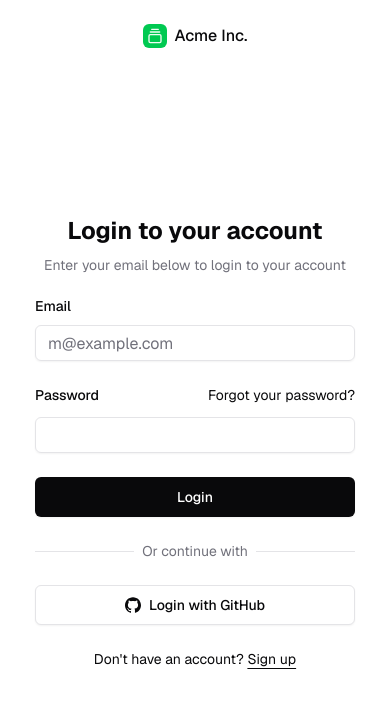
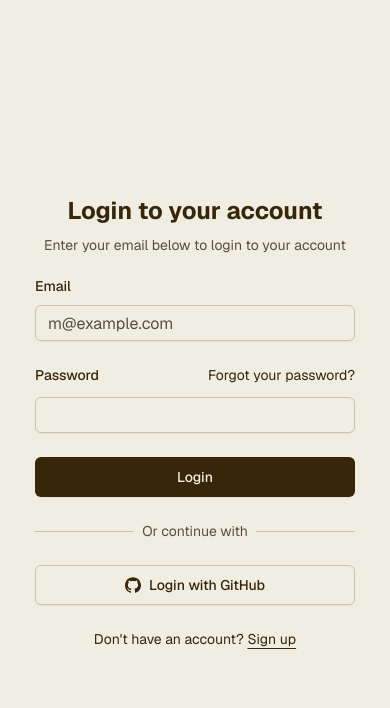
Before and after one commit to somewonderfulguy/war-data, a Next.js app: page /login in a window 390 px wide. Shown: the top 708 px of the page. Built offline with nearby package versions, Linux system fonts and the light colour scheme.

Commit message:
new color schema

```diff
--- a/src/app/layout.tsx
+++ b/src/app/layout.tsx
@@ -6,7 +6,7 @@ import { Geist } from 'next/font/google'
 export const metadata: Metadata = {
   title: 'Create T3 App',
   description: 'Generated by create-t3-app',
-  icons: [{ rel: 'icon', url: '/favicon.ico' }]
+  icons: [{ rel: 'icon', url: '/favicon.svg' }]
 }
 
 const geist = Geist({
--- a/src/app/login/page.tsx
+++ b/src/app/login/page.tsx
@@ -1,23 +1,11 @@
-import { GalleryVerticalEnd } from 'lucide-react'
-
 import { LoginForm } from '~/components/shadcn/login-form'
 
 export default function LoginPage() {
   return (
     <div className="grid min-h-svh lg:grid-cols-2">
-      <div className="flex flex-col gap-4 p-6 md:p-10">
-        <div className="flex justify-center gap-2 md:justify-start">
-          <a href="#" className="flex items-center gap-2 font-medium">
-            <div className="bg-primary text-primary-foreground flex size-6 items-center justify-center rounded-md">
-              <GalleryVerticalEnd className="size-4" />
-            </div>
-            Acme Inc.
-          </a>
-        </div>
-        <div className="flex flex-1 items-center justify-center">
-          <div className="w-full max-w-xs">
-            <LoginForm />
-          </div>
+      <div className="flex flex-1 items-center justify-center">
+        <div className="w-full max-w-xs">
+          <LoginForm />
         </div>
       </div>
       <div className="bg-muted relative hidden lg:block">
--- a/src/components/shadcn/button.tsx
+++ b/src/components/shadcn/button.tsx
@@ -1,6 +1,7 @@
-import * as React from 'react'
+import { Children, cloneElement, isValidElement, type ReactNode, type ReactElement } from 'react'
 import { Slot } from '@radix-ui/react-slot'
 import { cva, type VariantProps } from 'class-variance-authority'
+import { Loader2 } from 'lucide-react'
 
 import { cn } from '~/utils'
 
@@ -32,24 +33,74 @@ const buttonVariants = cva(
   }
 )
 
+type ChildWithClassName = {
+  className?: string
+  children?: ReactNode
+}
+
 function Button({
   className,
   variant,
   size,
+  children,
+  loading = false,
   asChild = false,
   ...props
 }: React.ComponentProps<'button'> &
   VariantProps<typeof buttonVariants> & {
+    loading?: boolean
     asChild?: boolean
   }) {
   const Comp = asChild ? Slot : 'button'
 
+  const sharedProps = {
+    ...props,
+    'data-slot': 'button',
+    className: cn(buttonVariants({ variant, size, className })),
+    disabled: loading || props.disabled
+  }
+
+  // Custom logic for loading state & working with asChild
+  const isDefault = variant === 'default' || variant === undefined
+  const isDefaultLoading = isDefault && loading
+  if (asChild) {
+    const onlyChild = Children.only(children)
+    if (isValidElement(onlyChild)) {
+      const onlyChildElement = onlyChild as ReactElement<ChildWithClassName>
+
+      const newChildren = cloneElement(onlyChildElement, {
+        disabled: loading,
+        className: [className, onlyChildElement.props.className].filter(Boolean).join(' '),
+        ...props,
+        children: (
+          <>
+            {isDefaultLoading && <Loader2 className="animate-spin" />}
+            {onlyChildElement.props.children}
+          </>
+        )
+      })
+
+      return (
+        <Comp
+          {...sharedProps}
+          className={cn(
+            sharedProps.className,
+            sharedProps.disabled && 'pointer-events-none cursor-default opacity-50'
+          )}
+        >
+          {newChildren}
+        </Comp>
+      )
+    }
+
+    throw new Error('Button with asChild must have a single valid React element child.')
+  }
+
   return (
-    <Comp
-      data-slot="button"
-      className={cn(buttonVariants({ variant, size, className }))}
-      {...props}
-    />
+    <Comp {...sharedProps}>
+      {isDefaultLoading && <Loader2 className="animate-spin" />}
+      {children}
+    </Comp>
   )
 }
 
--- a/src/styles/globals.css
+++ b/src/styles/globals.css
@@ -45,87 +45,98 @@
   --color-sidebar-accent-foreground: var(--sidebar-accent-foreground);
   --color-sidebar-border: var(--sidebar-border);
   --color-sidebar-ring: var(--sidebar-ring);
-
-  /* Custom vars */
-  --color-khaki-dark: var(--khaki-02);
-  --color-khaki-light: var(--khaki-01);
 }
 
 :root {
   --radius: 0.5rem;
-  --background: oklch(1 0 0);
-  --foreground: oklch(0.141 0.005 285.823);
-  --card: oklch(1 0 0);
-  --card-foreground: oklch(0.141 0.005 285.823);
-  --popover: oklch(1 0 0);
-  --popover-foreground: oklch(0.141 0.005 285.823);
-  --primary: oklch(0.723 0.219 149.579);
-  --primary-foreground: oklch(0.982 0.018 155.826);
-  --secondary: oklch(0.967 0.001 286.375);
-  --secondary-foreground: oklch(0.21 0.006 285.885);
-  --muted: oklch(0.967 0.001 286.375);
-  --muted-foreground: oklch(0.552 0.016 285.938);
-  --accent: oklch(0.967 0.001 286.375);
-  --accent-foreground: oklch(0.21 0.006 285.885);
-  --destructive: oklch(0.577 0.245 27.325);
-  --border: oklch(0.92 0.004 286.32);
-  --input: oklch(0.92 0.004 286.32);
-  --ring: oklch(0.723 0.219 149.579);
-  --chart-1: oklch(0.646 0.222 41.116);
-  --chart-2: oklch(0.6 0.118 184.704);
-  --chart-3: oklch(0.398 0.07 227.392);
-  --chart-4: oklch(0.828 0.189 84.429);
-  --chart-5: oklch(0.769 0.188 70.08);
-  --sidebar: oklch(0.985 0 0);
-  --sidebar-foreground: oklch(0.141 0.005 285.823);
-  --sidebar-primary: oklch(0.723 0.219 149.579);
-  --sidebar-primary-foreground: oklch(0.982 0.018 155.826);
-  --sidebar-accent: oklch(0.967 0.001 286.375);
-  --sidebar-accent-foreground: oklch(0.21 0.006 285.885);
-  --sidebar-border: oklch(0.92 0.004 286.32);
-  --sidebar-ring: oklch(0.723 0.219 149.579);
 
-  /* Custom colors */
-  --khaki-02: oklch(0.22 0.01 56);
-  --khaki-01: oklch(0.22 0.01 56);
+  --background: oklch(0.945 0.014 94.71);
+  --foreground: oklch(0.285 0.05 76.8);
+
+  --card: oklch(0.965 0.028 93.2);
+  --card-foreground: oklch(0.31 0.06 76.8);
+
+  --popover: oklch(0.96 0.028 93.2);
+  --popover-foreground: oklch(0.31 0.06 76.8);
+
+  --primary: oklch(0.58 0.1 79.6);
+  --primary-foreground: oklch(0.96 0.035 94);
+
+  --secondary: oklch(0.84 0.05 100);
+  --secondary-foreground: oklch(0.34 0.06 80);
+
+  --muted: oklch(0.88 0.02 95);
+  --muted-foreground: oklch(0.43 0.03 80);
+
+  --accent: oklch(0.83 0.07 115);
+  --accent-foreground: oklch(0.36 0.06 80);
+
+  --destructive: oklch(0.55 0.19 25);
+  --destructive-foreground: oklch(0.96 0.035 94);
+
+  --border: oklch(0.82 0.03 80);
+  --input: oklch(0.82 0.03 80);
+  --ring: oklch(0.6 0.08 80);
+
+  --chart-1: oklch(0.61 0.12 75);
+  --chart-2: oklch(0.55 0.07 120);
+  --chart-3: oklch(0.73 0.07 65);
+  --chart-4: oklch(0.82 0.08 85);
+  --chart-5: oklch(0.48 0.07 65);
+
+  --sidebar: oklch(0.93 0.03 94);
+  --sidebar-foreground: oklch(0.285 0.05 76.8);
+  --sidebar-primary: oklch(0.58 0.1 79.6);
+  --sidebar-primary-foreground: oklch(0.96 0.035 94);
+  --sidebar-accent: oklch(0.83 0.07 115);
+  --sidebar-accent-foreground: oklch(0.36 0.06 80);
+  --sidebar-border: oklch(0.82 0.03 80);
+  --sidebar-ring: oklch(0.7 0.05 80);
 }
 
 .dark {
-  --background: oklch(0.141 0.005 285.823);
-  --foreground: oklch(0.985 0 0);
-  --card: oklch(0.21 0.006 285.885);
-  --card-foreground: oklch(0.985 0 0);
-  --popover: oklch(0.21 0.006 285.885);
-  --popover-foreground: oklch(0.985 0 0);
-  --primary: oklch(0.696 0.17 162.48);
-  --primary-foreground: oklch(0.393 0.095 152.535);
-  --secondary: oklch(0.274 0.006 286.033);
-  --secondary-foreground: oklch(0.985 0 0);
-  --muted: oklch(0.274 0.006 286.033);
-  --muted-foreground: oklch(0.705 0.015 286.067);
-  --accent: oklch(0.274 0.006 286.033);
-  --accent-foreground: oklch(0.985 0 0);
-  --destructive: oklch(0.704 0.191 22.216);
-  --border: oklch(1 0 0 / 10%);
-  --input: oklch(1 0 0 / 15%);
-  --ring: oklch(0.527 0.154 150.069);
-  --chart-1: oklch(0.488 0.243 264.376);
-  --chart-2: oklch(0.696 0.17 162.48);
-  --chart-3: oklch(0.769 0.188 70.08);
-  --chart-4: oklch(0.627 0.265 303.9);
-  --chart-5: oklch(0.645 0.246 16.439);
-  --sidebar: oklch(0.21 0.006 285.885);
-  --sidebar-foreground: oklch(0.985 0 0);
-  --sidebar-primary: oklch(0.696 0.17 162.48);
-  --sidebar-primary-foreground: oklch(0.393 0.095 152.535);
-  --sidebar-accent: oklch(0.274 0.006 286.033);
-  --sidebar-accent-foreground: oklch(0.985 0 0);
-  --sidebar-border: oklch(1 0 0 / 10%);
-  --sidebar-ring: oklch(0.527 0.154 150.069);
+  --background: hsl(90, 10%, 10%); /* deep green olive */
+  --foreground: hsl(45, 20%, 85%); /* soft light sand text */
 
-  /* Custom colors */
-  --khaki-02: oklch(0.22 0.01 56);
-  --khaki-01: oklch(0.22 0.01 56);
+  --card: hsl(90, 10%, 12%);
+  --card-foreground: hsl(45, 20%, 85%);
+
+  --popover: hsl(90, 10%, 12%);
+  --popover-foreground: hsl(45, 20%, 85%);
+
+  --primary: hsl(95, 25%, 50%); /* olive highlight */
+  --primary-foreground: hsl(90, 10%, 10%);
+
+  --secondary: hsl(90, 15%, 25%); /* deep olive shade */
+  --secondary-foreground: hsl(45, 20%, 85%);
+
+  --muted: hsl(90, 10%, 22%);
+  --muted-foreground: hsl(48, 10%, 65%);
+
+  --accent: hsl(100, 20%, 30%); /* cooler olive tone */
+  --accent-foreground: hsl(45, 20%, 85%);
+
+  --destructive: hsl(0, 65%, 45%);
+  --destructive-foreground: hsl(45, 20%, 85%);
+
+  --border: hsl(90, 10%, 30%);
+  --input: hsl(90, 10%, 30%);
+  --ring: hsl(95, 25%, 50%);
+
+  --chart-1: hsl(100, 25%, 40%);
+  --chart-2: hsl(80, 25%, 35%);
+  --chart-3: hsl(120, 20%, 45%);
+  --chart-4: hsl(105, 30%, 50%);
+  --chart-5: hsl(90, 20%, 35%);
+
+  --sidebar: hsl(90, 10%, 12%);
+  --sidebar-foreground: hsl(45, 20%, 85%);
+  --sidebar-primary: hsl(95, 25%, 50%);
+  --sidebar-primary-foreground: hsl(90, 10%, 10%);
+  --sidebar-accent: hsl(100, 20%, 30%);
+  --sidebar-accent-foreground: hsl(45, 20%, 85%);
+  --sidebar-border: hsl(90, 10%, 30%);
+  --sidebar-ring: hsl(100, 15%, 45%);
 }
 
 @layer base {
```
Also changed, not shown: public/favicon.svg (added).
